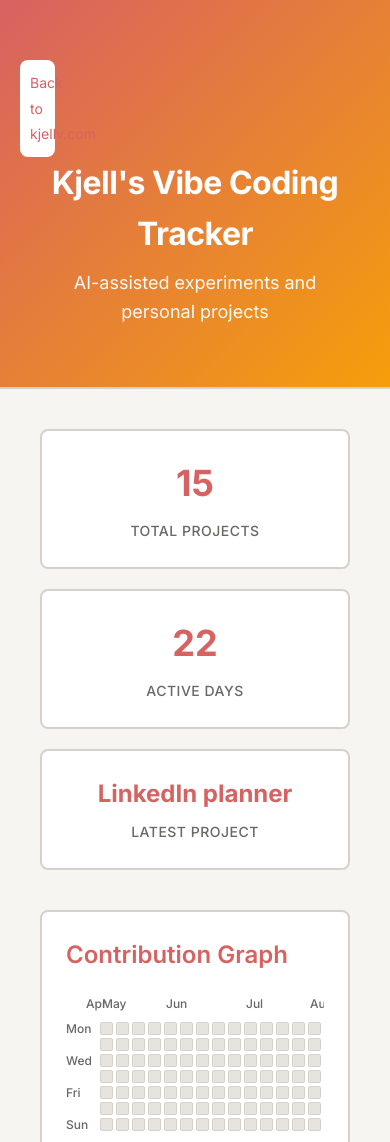
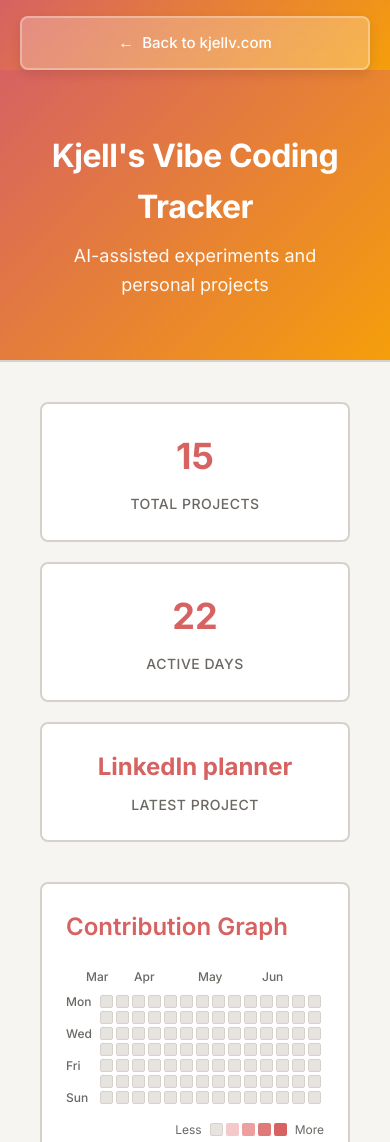
Before and after one commit to Kjellvdv/obsidian-activity-tracker, a website: page site/index.html in a window 390 px wide. Shown: the top 1142 px of the page. Drawn offline with Linux system fonts and the light colour scheme.

Commit message:
graph fix

```diff
--- a/site/css/style.css
+++ b/site/css/style.css
@@ -21,9 +21,15 @@
 /* Header */
 .header {
     background: linear-gradient(135deg, #D76262 0%, #F59E0B 100%); /* Coral to Saffron */
-    padding: 60px 20px;
+    padding: 70px 20px 60px;
     text-align: center;
     border-bottom: 2px solid #D6D1CB; /* Subtle stone */
+}
+
+@media (max-width: 768px) {
+    .header {
+        padding: 60px 20px;
+    }
 }
 
 .title {
@@ -42,22 +48,66 @@
     font-weight: 400;
 }
 
-.button-text {
+/* Back Button */
+.back-button {
+    position: fixed;
+    top: 20px;
+    left: 20px;
+    z-index: 100;
+}
+
+.back-button a {
+    display: inline-flex;
+    align-items: center;
+    gap: 8px;
     font-family: 'Inter', sans-serif;
     font-size: 14px;
-    color: #D76262;
-    font-weight: 400;
+    font-weight: 500;
+    color: white;
+    background: rgba(255, 255, 255, 0.2);
+    backdrop-filter: blur(10px);
+    -webkit-backdrop-filter: blur(10px);
+    border: 2px solid rgba(255, 255, 255, 0.3);
+    border-radius: 8px;
+    padding: 10px 16px;
     text-decoration: none;
+    transition: all 0.3s ease;
+    box-shadow: 0 4px 12px rgba(0, 0, 0, 0.1);
 }
 
-.button {
-    text-align: left;
-    border: 1px;
-    border-radius: 8px;
-    background-color: white;
-    max-width: 10%;
-    padding: 10px;
+.back-button a:hover {
+    background: rgba(255, 255, 255, 0.3);
+    border-color: rgba(255, 255, 255, 0.5);
+    transform: translateX(-4px);
+    box-shadow: 0 6px 16px rgba(0, 0, 0, 0.15);
+}
 
+.back-button a:active {
+    transform: translateX(-2px);
+}
+
+.back-button a::before {
+    content: "←";
+    font-size: 16px;
+    font-weight: 600;
+}
+
+/* Mobile: Make button more prominent and easier to tap */
+@media (max-width: 768px) {
+    .back-button {
+        position: static;
+        margin: 0;
+        padding: 16px 20px 0;
+        background: linear-gradient(135deg, #D76262 0%, #F59E0B 100%);
+    }
+
+    .back-button a {
+        width: 100%;
+        justify-content: center;
+        font-size: 15px;
+        padding: 12px 20px;
+        background: rgba(255, 255, 255, 0.25);
+    }
 }
 
 /* Main Content */
--- a/site/index.html
+++ b/site/index.html
@@ -11,11 +11,13 @@
     <link rel="stylesheet" href="css/style.css">
 </head>
 <body>
+    <!-- Back Button -->
+    <div class="back-button">
+        <a href="https://kjellv.com">Back to kjellv.com</a>
+    </div>
+
     <!-- Header -->
     <header class="header">
-        <div class="button">
-            <a class="button-text" href="https://kjellv.com">Back to kjellv.com</a>
-        </div>
         <div class="container">
             <h1 class="title">Kjell's Vibe Coding Tracker</h1>
             <p class="subtitle">AI-assisted experiments and personal projects</p>
--- a/site/js/activity-graph.js
+++ b/site/js/activity-graph.js
@@ -68,30 +68,29 @@
 }
 
 /**
- * Generate contribution graph for 12 full calendar months
+ * Generate contribution graph for exactly 52 weeks (GitHub-style)
  */
 function generateContributionGraph() {
     const graph = document.getElementById('contributionGraph');
     const monthsLabels = document.getElementById('monthsLabels');
 
-    // Calculate date range - 12 full calendar months
+    // Calculate date range - exactly 52 weeks
     const today = new Date();
+    const endDate = new Date(today);
 
-    // Start from the 1st of the month, 10 months ago
-    const startDate = new Date(today.getFullYear(), today.getMonth() - 10, 1);
+    // Adjust end to the most recent Sunday (or today if today is Sunday)
+    const endDayOfWeek = endDate.getDay();
+    const daysToSunday = endDayOfWeek === 0 ? 0 : 7 - endDayOfWeek;
+    endDate.setDate(endDate.getDate() + daysToSunday);
 
-    // End on the last day of current month
-    const endDate = new Date(today.getFullYear(), today.getMonth() + 1, 0);
+    // Start date is exactly 52 weeks (364 days) before the end date
+    const startDate = new Date(endDate);
+    startDate.setDate(startDate.getDate() - (52 * 7 - 1)); // 363 days back
 
-    // Adjust start to the Monday on or before the 1st
+    // Adjust start to Monday (should already be Monday, but ensure it)
     const startDayOfWeek = startDate.getDay();
     const daysToMonday = startDayOfWeek === 0 ? 6 : startDayOfWeek - 1;
     startDate.setDate(startDate.getDate() - daysToMonday);
-
-    // Adjust end to the Sunday on or after the last day
-    const endDayOfWeek = endDate.getDay();
-    const daysToSunday = endDayOfWeek === 0 ? 0 : 7 - endDayOfWeek;
-    endDate.setDate(endDate.getDate() + daysToSunday);
 
     // Calculate number of weeks
     const totalDays = Math.ceil((endDate - startDate) / (1000 * 60 * 60 * 24)) + 1;
@@ -234,12 +233,34 @@
         </div>
     `;
 
-    // Position tooltip
+    // Position tooltip (fixed positioning, so use viewport coordinates)
     const rect = event.target.getBoundingClientRect();
-    tooltip.style.left = `${rect.left + window.scrollX}px`;
-    tooltip.style.top = `${rect.bottom + window.scrollY + 8}px`;
 
+    // Start with default position (below the element)
+    let left = rect.left;
+    let top = rect.bottom + 8;
+
+    // Show tooltip temporarily to get its dimensions
     tooltip.classList.add('visible');
+    const tooltipRect = tooltip.getBoundingClientRect();
+
+    // Prevent tooltip from going off the right edge
+    if (left + tooltipRect.width > window.innerWidth - 10) {
+        left = window.innerWidth - tooltipRect.width - 10;
+    }
+
+    // Prevent tooltip from going off the left edge
+    if (left < 10) {
+        left = 10;
+    }
+
+    // If tooltip would go below viewport, show it above the element instead
+    if (top + tooltipRect.height > window.innerHeight - 10) {
+        top = rect.top - tooltipRect.height - 8;
+    }
+
+    tooltip.style.left = `${left}px`;
+    tooltip.style.top = `${top}px`;
 }
 
 /**
```
